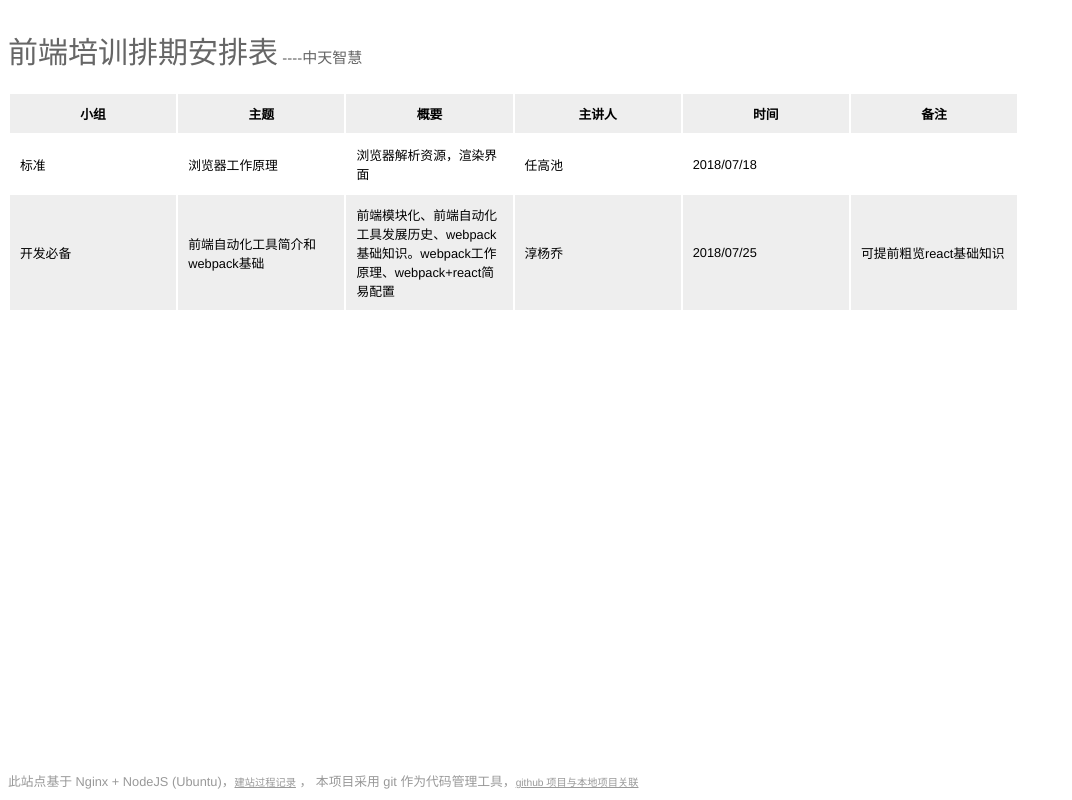
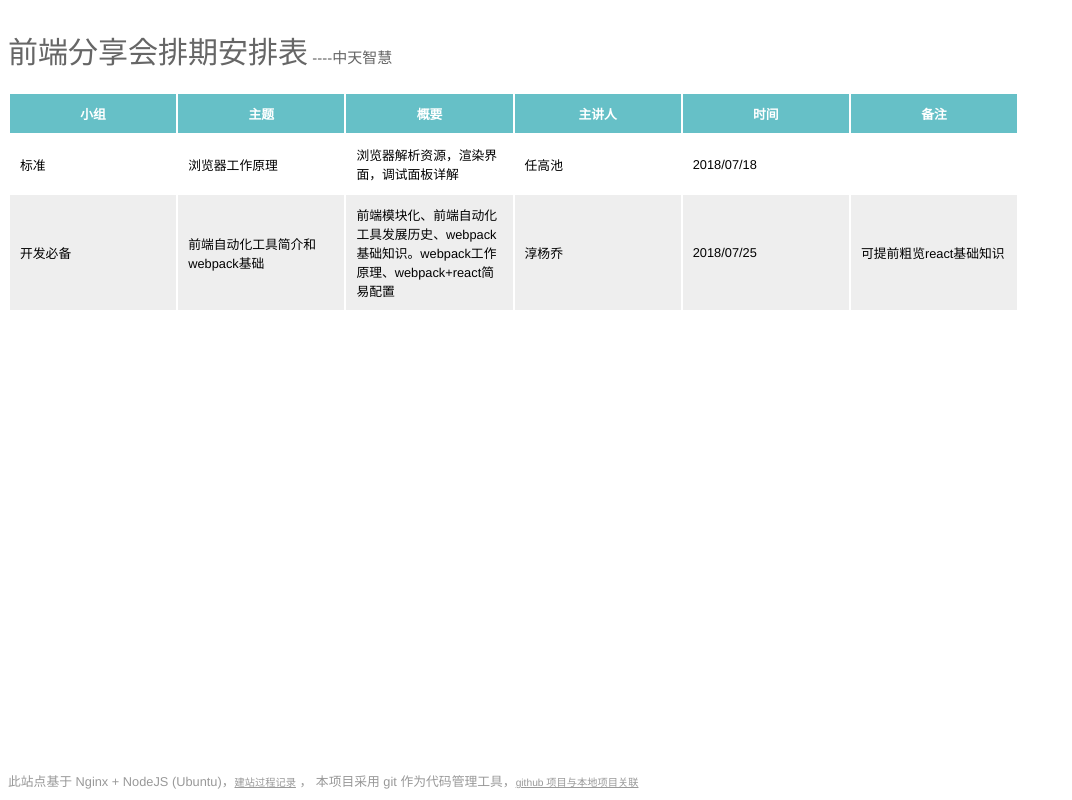
Before and after one commit to Lori25/vue-demo, a plain HTML site: page index.html in a window 1280 px wide. Shown: the whole page, without its empty margins (0-1072 px from the left). Drawn offline with Linux system fonts and the light colour scheme.

Commit message:
修改样式

```diff
--- a/css/style.css
+++ b/css/style.css
@@ -25,13 +25,15 @@ table tr {
     font-size: 0.8em;
 }
 
+
+table tr:nth-child(odd) {
+    background: #eee;
+}
 table tr:first-child {
     font-weight: bold;
     text-align: center;
-}
-
-table tr:nth-child(odd) {
-    background: #eee;
+    color: #fff;
+    background: #66c0c7;
 }
 
 .f-12 {
--- a/index.html
+++ b/index.html
@@ -2,7 +2,7 @@
 <html>
 
 <head>
-  <title>前端培训排期安排表</title>
+  <title>前端分享会排期安排表</title>
   <meta charset="UTF-8" />
   <!--<script src="https://unpkg.com/vue"></script>-->
 
@@ -22,7 +22,7 @@
 <body>
   <div id="app">
     <main>
-      <p class="table-header">前端培训排期安排表<span>  ----中天智慧</span></p>
+      <p class="table-header">前端分享会排期安排表<span>  ----中天智慧</span></p>
       <table>
         <tr v-for="lesson in lessonList">
           <td v-for="item in lesson">{{item}}</td>
--- a/js/controller.js
+++ b/js/controller.js
@@ -1,7 +1,7 @@
 window.onload = function () {
     var lessonList = [
         '小组|主题|概要|主讲人|时间|备注',
-        '标准|浏览器工作原理|浏览器解析资源，渲染界面|任高池|2018/07/18|',
+        '标准|浏览器工作原理|浏览器解析资源，渲染界面，调试面板详解|任高池|2018/07/18|',
         '开发必备|前端自动化工具简介和webpack基础|前端模块化、前端自动化工具发展历史、webpack基础知识。webpack工作原理、webpack+react简易配置|淳杨乔|2018/07/25|可提前粗览react基础知识'
     ];
 
```
